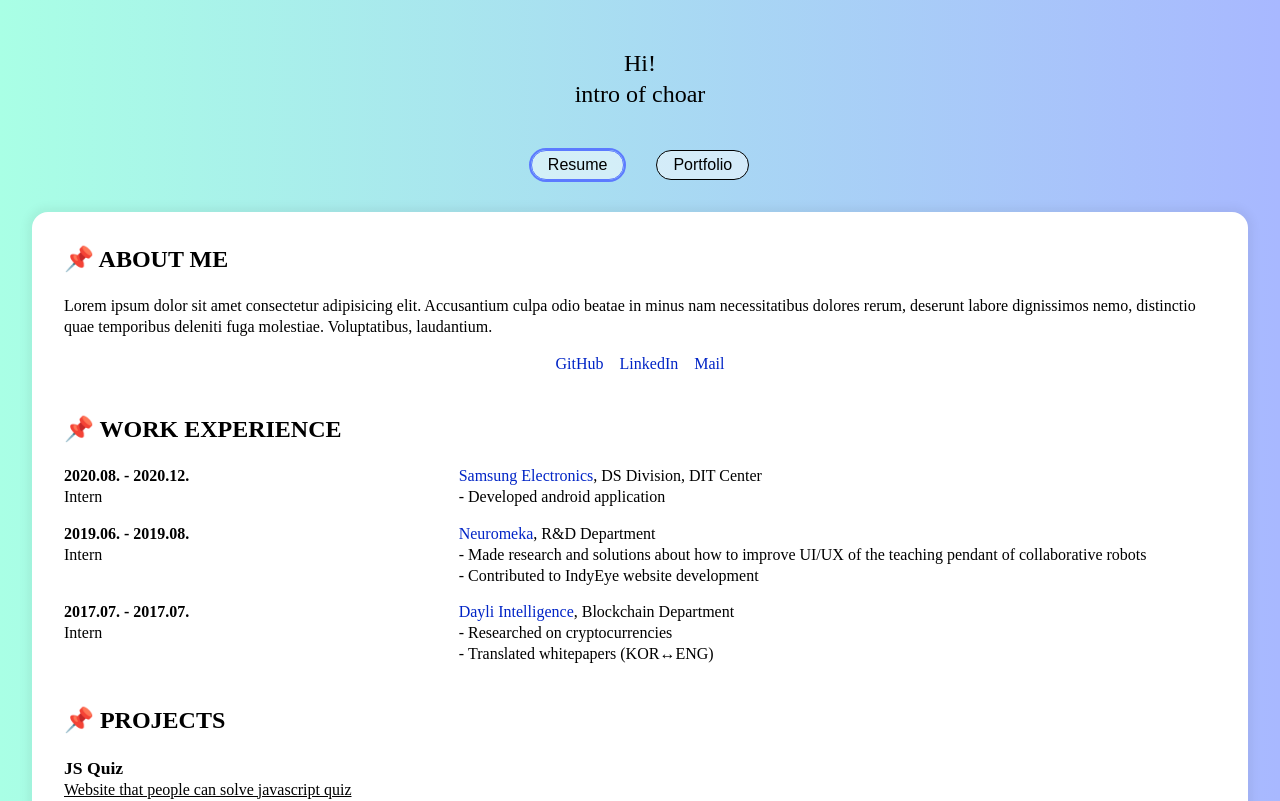
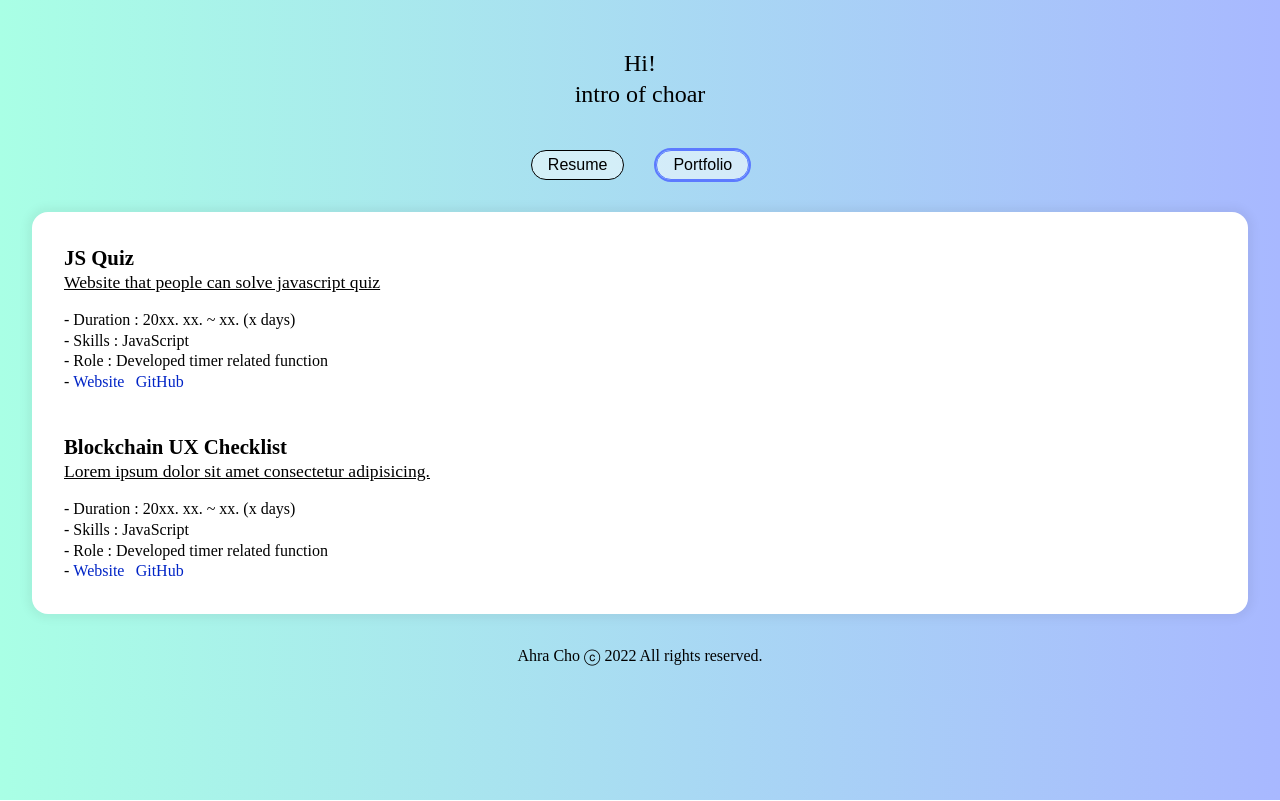
Before and after one commit to choar816/intro-choar, a React app: page / in a window 1280 px wide. Shown: the top 801 px of the page. Built offline with nearby package versions, Linux system fonts and the light colour scheme; the HTML template or start-up script is replaced by a standard one.

Commit message:
Edit: move projects from Resume to Portfolio

```diff
--- a/src/App.jsx
+++ b/src/App.jsx
@@ -50,7 +50,7 @@ const MainContainer = styled.div`
 `;
 
 function App() {
-  const [tabIdx, setTabIdx] = useState(0);
+  const [tabIdx, setTabIdx] = useState(1);
 
   return (
     <div className="container">
--- a/src/components/Portfolio.jsx
+++ b/src/components/Portfolio.jsx
@@ -1,8 +1,84 @@
 import React from 'react';
+import styled from 'styled-components';
+
+const projectList = [
+  {
+    title: 'JS Quiz',
+    summary: 'Website that people can solve javascript quiz',
+    description: [
+      'Duration : 20xx. xx. ~ xx. (x days)',
+      'Skills : JavaScript',
+      'Role : Developed timer related function',
+    ],
+    link: [
+      { type: 'Website', to: 'https://jsquizzz.netlify.app/' },
+      { type: 'GitHub', to: 'https://github.com/useon/js-quiz' },
+    ],
+  },
+  {
+    title: 'Blockchain UX Checklist',
+    summary: 'Lorem ipsum dolor sit amet consectetur adipisicing.',
+    description: [
+      'Duration : 20xx. xx. ~ xx. (x days)',
+      'Skills : JavaScript',
+      'Role : Developed timer related function',
+    ],
+    link: [
+      { type: 'Website', to: 'https://jsquizzz.netlify.app/' },
+      { type: 'GitHub', to: 'https://github.com/useon/js-quiz' },
+    ],
+  },
+];
+
+const Container = styled.ul`
+  & > li + li {
+    margin-top: 2.5rem;
+  }
+
+  h2 {
+    font-size: 1.3rem;
+  }
+  p {
+    font-size: 1.1rem;
+    text-decoration: underline;
+  }
+  .list-with-dash {
+    margin-top: 1rem;
+    list-style: '- ' inside;
+  }
+  a {
+    color: #0024c6;
+    transition: all 0.5s;
+    &:hover {
+      color: #738dff;
+      text-decoration: underline;
+    }
+    & + a {
+      margin-left: 0.7rem;
+    }
+  }
+`;
 
 function Portfolio() {
   return (
-    <div>Portfolio</div>
+    <Container>
+      {projectList.map((proj) => (
+        <li>
+          <h2>{proj.title}</h2>
+          <p>{proj.summary}</p>
+          <ul className="list-with-dash">
+            {proj.description.map((val) => (
+              <li>{val}</li>
+            ))}
+            <li>
+              {proj.link.map((val) => (
+                <a href={val.to}>{val.type}</a>
+              ))}
+            </li>
+          </ul>
+        </li>
+      ))}
+    </Container>
   );
 }
 
--- a/src/components/Resume.jsx
+++ b/src/components/Resume.jsx
@@ -36,35 +36,6 @@ const workList = [
     description: [
       'Researched on cryptocurrencies',
       'Translated whitepapers (KOR↔ENG)',
-    ],
-  },
-];
-
-const projectList = [
-  {
-    title: 'JS Quiz',
-    summary: 'Website that people can solve javascript quiz',
-    description: [
-      'Duration : 20xx. xx. ~ xx. (x days)',
-      'Skills : JavaScript',
-      'Role : Developed timer related function',
-    ],
-    link: [
-      { type: 'Website', to: 'https://jsquizzz.netlify.app/' },
-      { type: 'GitHub', to: 'https://github.com/useon/js-quiz' },
-    ],
-  },
-  {
-    title: 'Blockchain UX Checklist',
-    summary: 'Lorem ipsum dolor sit amet consectetur adipisicing.',
-    description: [
-      'Duration : 20xx. xx. ~ xx. (x days)',
-      'Skills : JavaScript',
-      'Role : Developed timer related function',
-    ],
-    link: [
-      { type: 'Website', to: 'https://jsquizzz.netlify.app/' },
-      { type: 'GitHub', to: 'https://github.com/useon/js-quiz' },
     ],
   },
 ];
@@ -123,21 +94,6 @@ const Section = styled.section`
       flex: 2;
     }
   }
-
-  .list-project {
-    & > li + li {
-      margin-top: 1rem;
-    }
-    h3 {
-      font-size: 1.1rem;
-    }
-    p {
-      text-decoration: underline;
-    }
-    a + a {
-      margin-left: .7rem;
-    }
-  }
 `;
 
 function Resume() {
@@ -187,27 +143,6 @@ function Resume() {
           ))}
         </ul>
       </Section>
-      <Section>
-        <h2>📌 PROJECTS</h2>
-        <ul className="list-project">
-          {projectList.map((proj) => (
-            <li>
-              <h3>{proj.title}</h3>
-              <p>{proj.summary}</p>
-              <ul className="list-with-dash">
-                {proj.description.map((val) => (
-                  <li>{val}</li>
-                ))}
-                <li>
-                  {proj.link.map((val) => (
-                    <a href={val.to}>{val.type}</a>
-                  ))}
-                </li>
-              </ul>
-            </li>
-          ))}
-        </ul>
-      </Section>
       <Section>asdfasdf</Section>
     </>
   );
```
